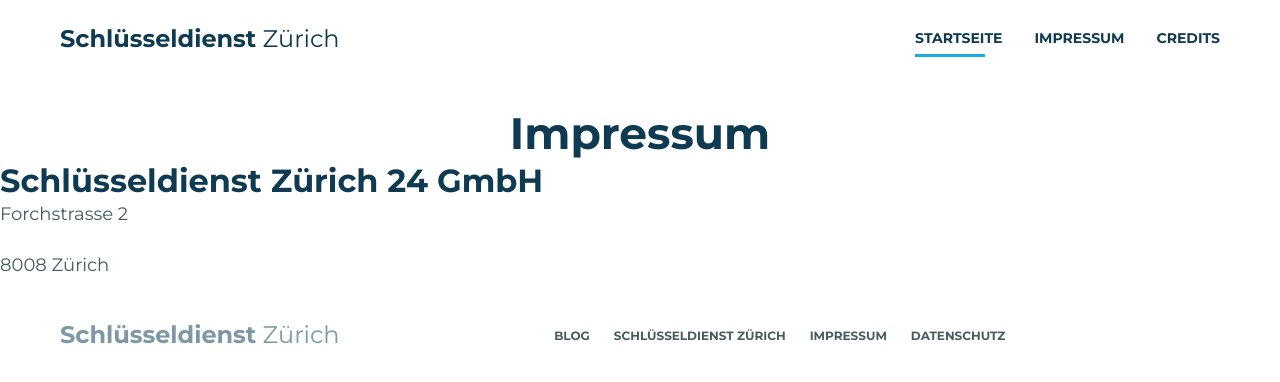
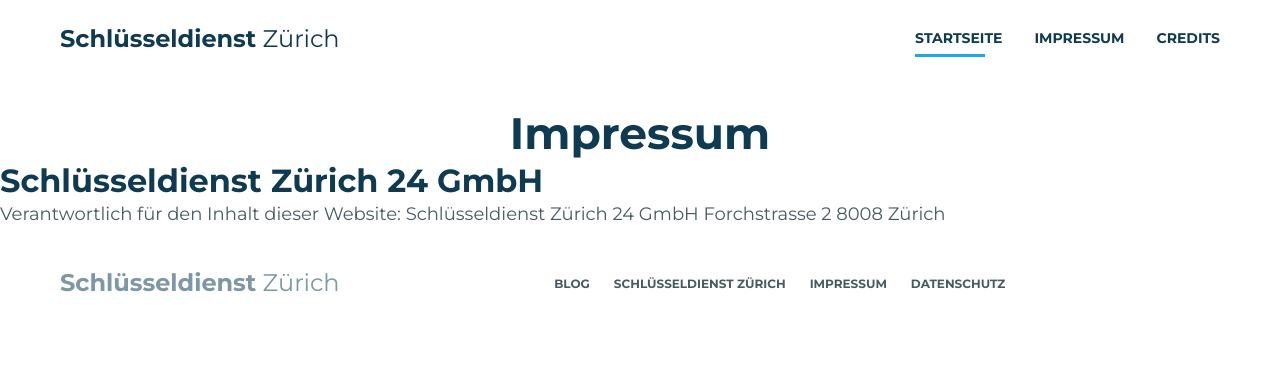
Before and after one commit to schluesseldienst-kaegi/schluesseldienst-z-rich-24, a plain HTML site: page impressum/index.html in a window 1280 px wide. Drawn offline with Linux system fonts and the light colour scheme.

Commit message:
Impressum

```diff
--- a/impressum/index.html
+++ b/impressum/index.html
@@ -57,8 +57,11 @@
       <br><h1 class="has-text-align-center">Impressum</h1>
       <div class="text"><h2 class="headline">Schlüsseldienst Zürich 24 GmbH</h2>
       <div class="text-field">
-      <p>Forchstrasse 2</p>
-      <p>8008 Zürich</p>
+      <p>Verantwortlich für den Inhalt dieser Website:
+         Schlüsseldienst Zürich 24 GmbH
+         Forchstrasse 2
+         8008 Zürich
+      </p>
       </div>
 
 
```
